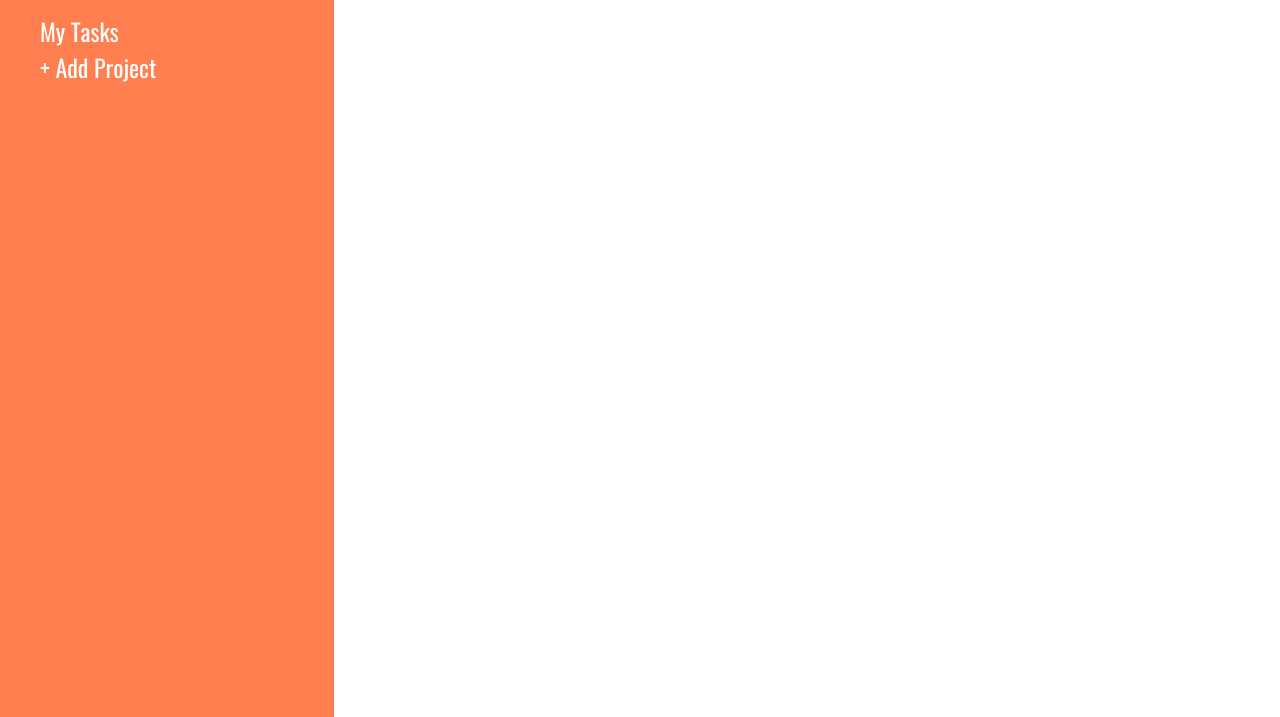
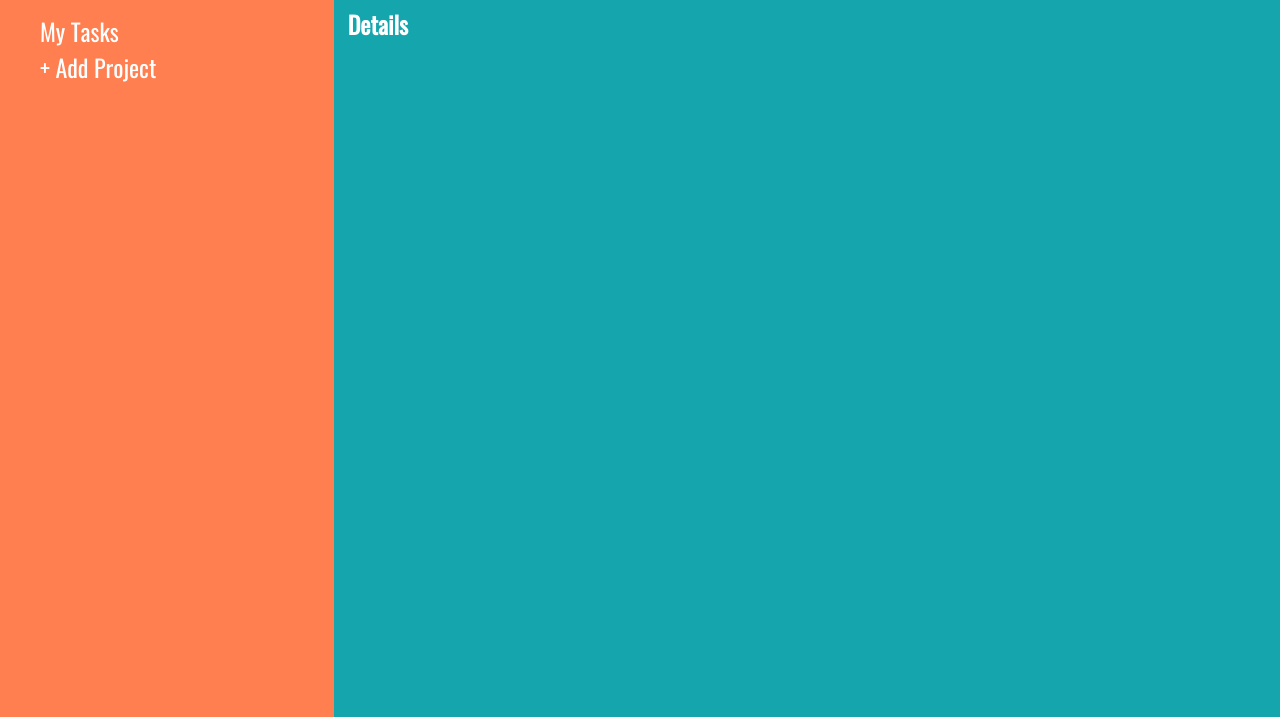
Before and after one commit to xandre9-git/mas-to-dos, a website built with webpack: page dist/index.html in a window 1280 px wide. Shown: the part 83-800 px from the top of the page. Built offline with nearby package versions, Linux system fonts and the light colour scheme.

Commit message:
Create styling for details container

```diff
--- a/src/style.css
+++ b/src/style.css
@@ -47,6 +47,12 @@ h1 {
   height: 90vh;
 }
 
+#details-container {
+  grid-area: c;
+  background-color: rgb(20, 165, 173);
+  height: 90vh;
+}
+
 #add-taskbar {
   display: flex;
   justify-content: space-evenly;
```
